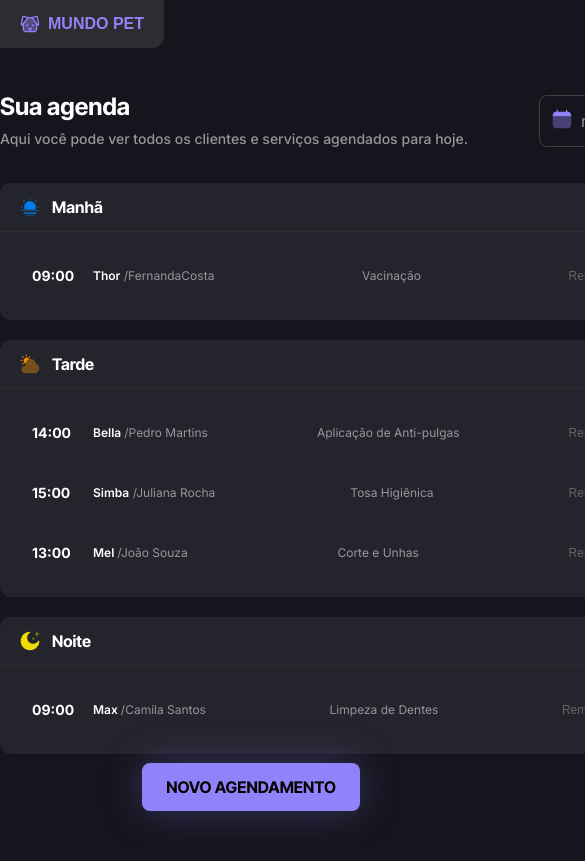
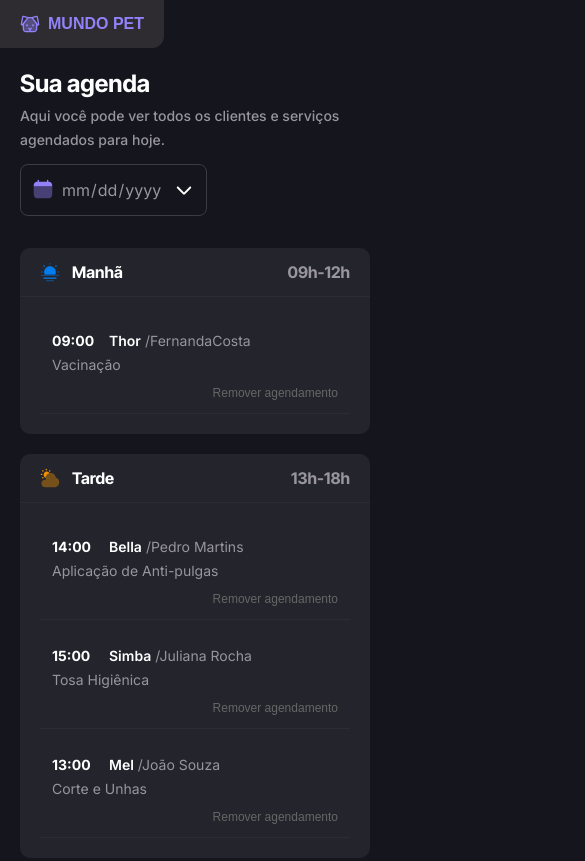
Before and after one commit to EllyanGoes/FullStack-Rocketseat---Novo, a plain HTML site: page Desafio/Agendamento PetShop/index.html in a window 390 px wide. Shown: the top 861 px of the page, 585 px wide, since content can reach past the window. Drawn offline with Linux system fonts and the light colour scheme; a web font is replaced by a local one.

Commit message:
Adding responsiveness to the schedules screen

```diff
--- a/Desafio/Agendamento PetShop/index.html
+++ b/Desafio/Agendamento PetShop/index.html
@@ -17,7 +17,6 @@
     <title>Agendamento PetShop</title>
   </head>
   <body>
-    <div class="schedule-container">
     <!-- Logo do Aplicativo  -->
     <div id="logo">
       <img
@@ -28,6 +27,7 @@
       <h1>MUNDO PET</h1>
     </div>
 
+    <div class="schedule-container">
       <form class="form hide">
         <header>
           <h1>Agende um atendimento</h1>
@@ -206,7 +206,8 @@
           </ul>
         </section>
       </main>
-
+    </div>
+    <div id="frame">
       <button class="button">NOVO AGENDAMENTO</button>
     </div>
   </body>
--- a/Desafio/Agendamento PetShop/src/style/global.css
+++ b/Desafio/Agendamento PetShop/src/style/global.css
@@ -6,7 +6,8 @@
 
 :root {
   font-family: "Inter Tight", system-ui;
-  font-size: 16px;
+  font-size: 1.6rem;
+  font-size: 62.5%;
 }
 
 body {
@@ -23,11 +24,11 @@ body {
 
 #logo {
   display: inline-flex;
-  padding: 12px 20px;
+  padding: 1.2rem 2rem;
   align-items: center;
-  gap: 8px;
+  gap: 0.8rem;
 
-  border-radius: 0px 0px 12px 0px;
+  border-radius: 0px 0px 1.2rem 0px;
   background: #2e2c30;
 
   color: #9282fa;
@@ -39,42 +40,36 @@ body {
 
 #logo h1 {
   font-family: "Familjen Grotesk", sans-serif;
-  font-size: 16px;
+  font-size: 1.6rem;
   font-weight: 700;
-  line-height: 24px;
+  line-height: 2.4rem;
   text-transform: uppercase;
 }
 
 .button {
   display: inline-flex;
-  height: 48px;
-  padding: 12px 24px;
+  height: 4.8rem;
+  padding: 1.2rem 2.4rem;
   justify-content: center;
   align-items: center;
 
   border: none;
-  border-radius: 8px;
+  border-radius: 0.8rem;
   background: #9282fa;
-  box-shadow: 0px 0px 40px 0px rgba(146, 130, 250, 0.3);
+  box-shadow: 0px 0px 4rem 0px rgba(146, 130, 250, 0.3);
 
   color: #050505;
 
   font-family: "Inter Tight";
-  font-size: 16px;
+  font-size: 1.6rem;
   font-weight: 700;
-  line-height: 24px;
+  line-height: 2.4rem;
 
-  position: absolute;
-  bottom: 33px;
-  right: 30px;
+  position: fixed;
+  bottom: 3.3rem;
+  right: 3rem;
 
   cursor: pointer;
-}
-
-@media (max-width: 1100px) {
-  :root {
-    font-size: 14px;
-  }
 }
 
 .hide {
--- a/Desafio/Agendamento PetShop/src/style/schdules.css
+++ b/Desafio/Agendamento PetShop/src/style/schdules.css
@@ -1,35 +1,46 @@
+.schedule-container {
+  padding: 6.2rem 8rem 8rem 8rem;
+}
+
+.schedule {
+  width: 71.1rem;
+}
+
 .schedule > header:first-of-type {
   display: inline-flex;
   align-items: center;
-  gap: 12px;
-  margin-bottom: 32px;
+  width: 100%;
+  gap: 1.2rem;
+  margin-bottom: 3.2rem;
+}
+
+.schedule > header div {
+  flex-grow: 1;
 }
 
 .schedule > header h2 {
   font-family: "Inter Tight";
-  font-size: 24px;
+  font-size: 2.4rem;
   font-weight: 700;
-  line-height: 32px;
-  margin-bottom: 4px;
+  line-height: 3.2rem;
+  margin-bottom: 0.4rem;
 }
 
 .schedule > header p {
   color: #98959d;
 
   font-family: Inter;
-  font-size: 14px;
+  font-size: 1.4rem;
   font-weight: 500;
-  line-height: 24px;
-
-  width: 527px;
+  line-height: 2.4rem;
 }
 
 .schedule > header .input {
   display: flex;
-  gap: 8px;
-  padding: 12px;
+  gap: 0.8rem;
+  padding: 1.2rem;
 
-  border-radius: 8px;
+  border-radius: 0.8rem;
   border: 1px solid #3e3c41;
 
   align-items: center;
@@ -39,7 +50,7 @@ input[type="date"] {
   background-color: transparent;
   color: #98959d;
   font-family: Inter;
-  font-size: 16px;
+  font-size: 1.6rem;
   font-weight: 400;
   line-height: 150%;
   border: none;
@@ -48,7 +59,7 @@ input[type="date"] {
 }
 
 ::-webkit-calendar-picker-indicator {
-  margin-left: -10px;
+  margin-left: -1rem;
   cursor: pointer;
   background: url("../assets/Icon.svg") no-repeat;
 }
@@ -58,28 +69,28 @@ input[type="date"] {
 }
 
 .schedule section {
-  border-radius: 10px;
+  border-radius: 1rem;
   background: #23242c;
 }
 
 .schedule section + section {
-  margin-top: 20px;
+  margin-top: 2rem;
 }
 
 .schedule-period > header {
-  padding: 12px 20px;
+  padding: 1.2rem 2rem;
   display: inline-flex;
   align-items: center;
-  gap: 12px;
+  gap: 1.2rem;
   width: 100%;
 
   border-bottom: 1px solid #2e2c30;
 }
 
 .schedule-period > header strong {
-  font-size: 16px;
+  font-size: 1.6rem;
   font-weight: 700;
-  line-height: 24px;
+  line-height: 2.4rem;
   flex: 1 0 0; /* permite o container ocupar todo o espaço */
   /* width: 100%; */
 }
@@ -88,17 +99,17 @@ input[type="date"] {
   color: #98959d;
   text-align: right;
 
-  font-size: 16px;
+  font-size: 1.6rem;
   font-weight: 700;
-  line-height: 24px;
+  line-height: 2.4rem;
   /* white-space: nowrap; impede a quebra de linha*/
 }
 
 .period {
   display: flex;
   flex-direction: column;
-  padding: 20px;
-  gap: 12px;
+  padding: 2rem;
+  gap: 1.2rem;
 }
 
 .period > li {
@@ -108,24 +119,26 @@ input[type="date"] {
   align-items: center;
   font-family: Inter;
 
-  line-height: 16px;
-  font-size: 12px;
+  line-height: 1.6rem;
+  font-size: 1.2rem;
 
-  gap: 16px;
+  gap: 1.6rem;
 
-  margin: 0 12px;
-  height: 48px;
+  padding: 0 1.2rem;
+  height: 4.8rem;
+
+  border-bottom: 1px solid #2e2c30;
 }
 
 .period > li strong {
-  line-height: 24px;
-  font-size: 14px;
-  width: 45px;
+  line-height: 2.4rem;
+  font-size: 1.4rem;
+  width: 4.5rem;
 }
 
 .pet-name {
   font-weight: 600;
-  line-height: 16px;
+  line-height: 1.6rem;
 }
 
 .period > li div,
@@ -144,7 +157,74 @@ input[type="date"] {
   border: none;
   color: #666;
   text-align: center;
-  font-size: 12px;
+  font-size: 1.2rem;
   font-weight: 400;
   cursor: pointer;
 }
+
+@media (max-width: 881px) {
+  .schedule-container {
+    padding: 2rem;
+  }
+
+  #logo {
+    position: relative;
+    top: 0; /* Ajusta a posição do topo */
+    left: 0; /* Ajusta a posição da direita */
+    margin-right: auto; /* Empurra a logo para a direita */
+  }
+
+  .schedule {
+    width: 35rem;
+    margin-bottom: 4.4rem;
+  }
+
+  .schedule > header:first-of-type {
+    display: flex;
+    flex-direction: column;
+    align-items: flex-start;
+  }
+
+  .period > li {
+    flex-wrap: wrap; /* Garante a quebra de linha */
+    gap: 0;
+    height: auto; /* Para permitir ajuste com o conteúdo */
+    padding: 1.2rem;
+    font-size: 1.4rem;
+    line-height: 2.4rem;
+  }
+
+  .period > li div {
+    display: inline-flex;
+    align-items: center;
+    margin-left: 1.2rem;
+    gap: 0.4rem;
+    min-width: 10rem;
+  }
+
+  .service {
+    flex-basis: 100%; /* Faz o elemento ocupar 100% da largura e ir para a próxima linha*/
+    margin-bottom: 0.8rem;
+  }
+
+  .remove {
+    margin-left: auto;
+    font-size: 12px;
+    line-height: 16px;
+  }
+
+  #frame {
+    display: flex;
+    padding: 1.8rem 2rem;
+    width: 100%;
+    justify-content: center;
+    align-items: center;
+
+    background: #23242c;
+    box-shadow: 0px 4px 4px 0px rgba(0, 0, 0, 0.4);
+  }
+
+  .button {
+    position: unset;
+  }
+}
```
Lines whose indentation alone changed are shown as unchanged.
